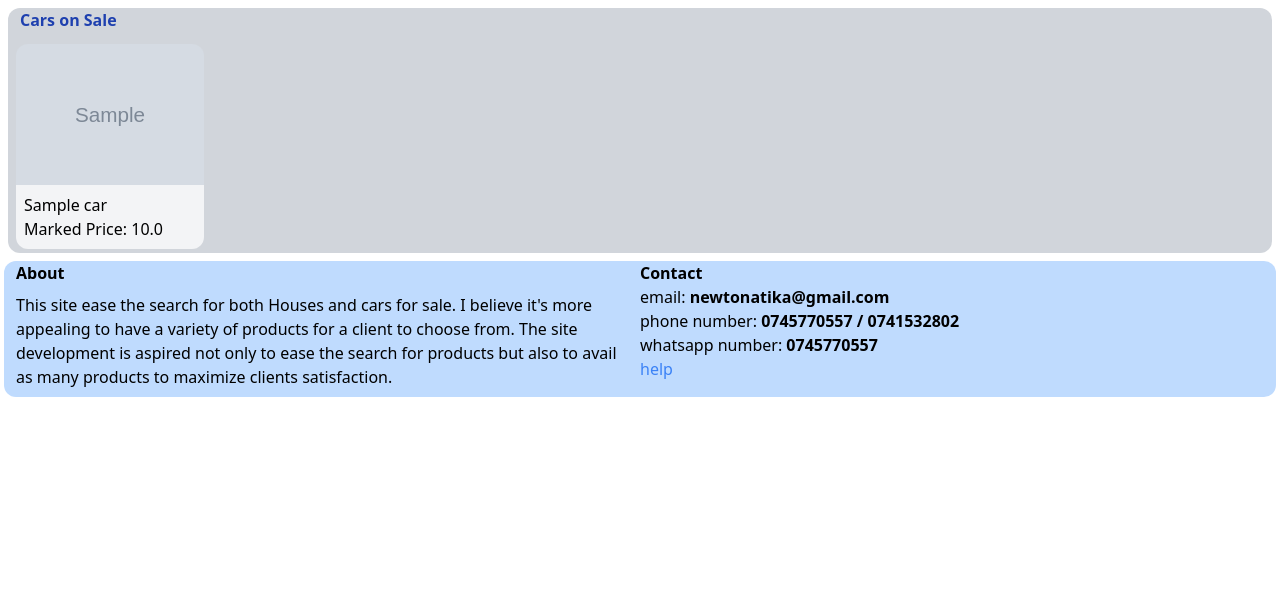
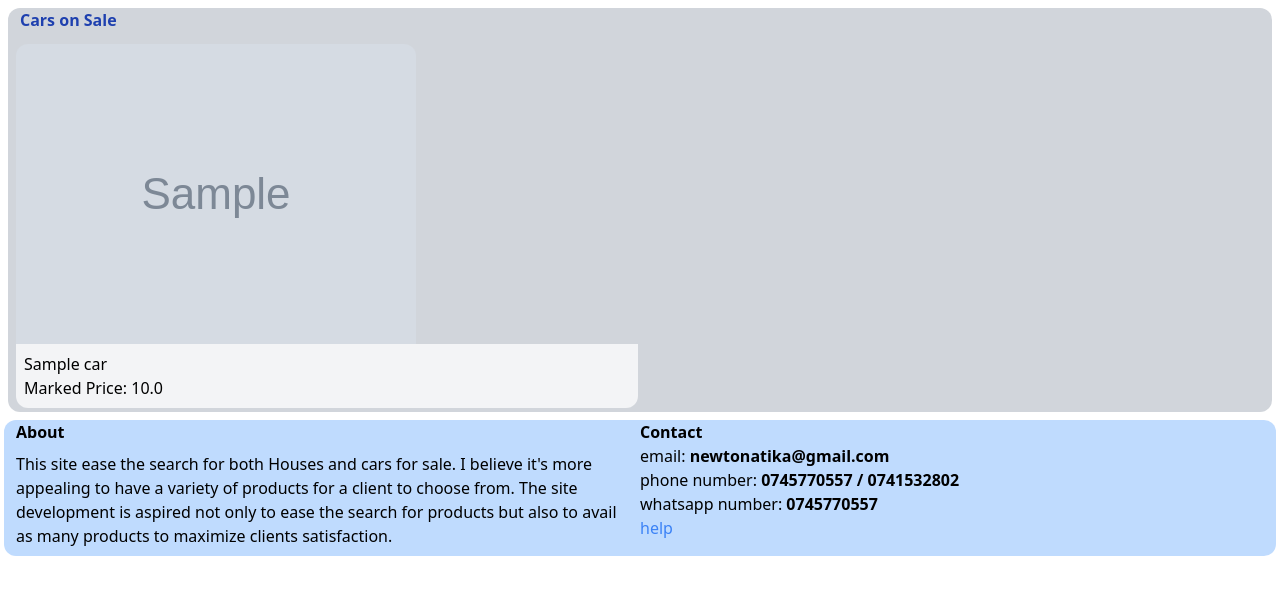
Before and after one commit to Newton-Shivachi/naihouse, a Django app: page /cars/ in a window 1280 px wide. Shown: the part 61-656 px from the top of the page. Run offline with Django 5.2, Linux system fonts and the light colour scheme; tables that the repository leaves empty hold one stand-in row (values such as "Sample post"); grey boxes marked "Sample" are stand-in pictures; some libraries are stand-ins or nearby versions.

Commit message:
Update cars.html

```diff
--- a/home/templates/home/cars.html
+++ b/home/templates/home/cars.html
@@ -6,7 +6,7 @@
 
 <div class='m-2 bg-gray-300 rounded-xl'>
     <a class='m-3 text-blue-800 font-semibold'>Cars on Sale</a>
-    <div class='m-2 grid grid-cols-6 gap-6'>
+    <div class='m-2 grid grid-cols-2 gap-1'>
         {% for car in cars %}
             <a href='{% url "home:cardetail" car.id %}'>
                 <div class='mt-1'>
```
